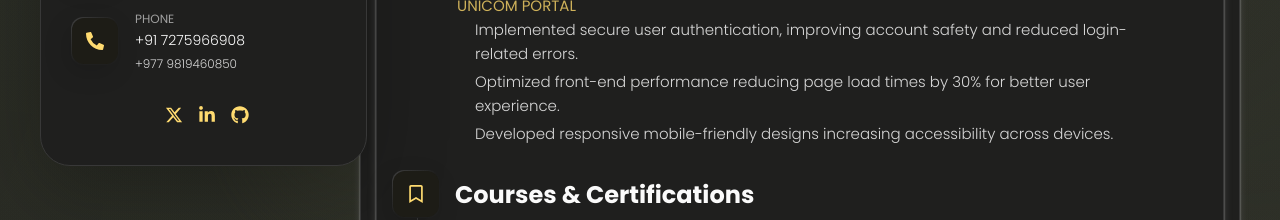
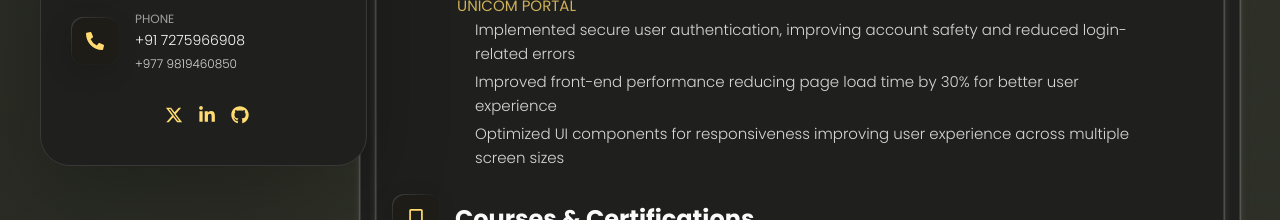
Before and after one commit to RajeevBaniya/portfolio, a React (Vite) app: page /resume in a window 1280 px wide. Shown: the part 467-687 px from the top of the page. Built offline with nearby package versions, Linux system fonts and the light colour scheme.

Commit message:
Updated Contents

```diff
--- a/src/pages/Resume/Resume.jsx
+++ b/src/pages/Resume/Resume.jsx
@@ -38,9 +38,9 @@ const Resume = () => {
             title="FRONT-END DEVELOPER INTERN"
             date="UNICOM PORTAL"
             descriptions={[
-              "Implemented secure user authentication, improving account safety and reduced login-related errors.",
-              "Optimized front-end performance reducing page load times by 30% for better user experience.",
-              "Developed responsive mobile-friendly designs increasing accessibility across devices. ",
+              "Implemented secure user authentication, improving account safety and reduced login-related errors",
+              "Improved front-end performance reducing page load time by 30% for better user experience",
+              "Optimized UI components for responsiveness improving user experience across multiple screen sizes",
             ]}
           />
         </ol>
```
